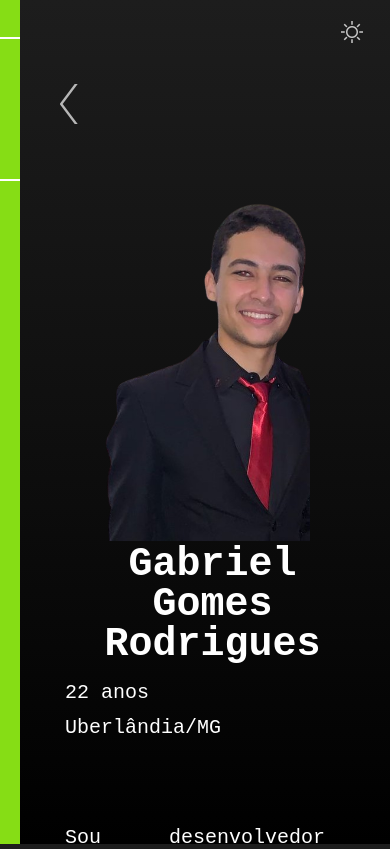
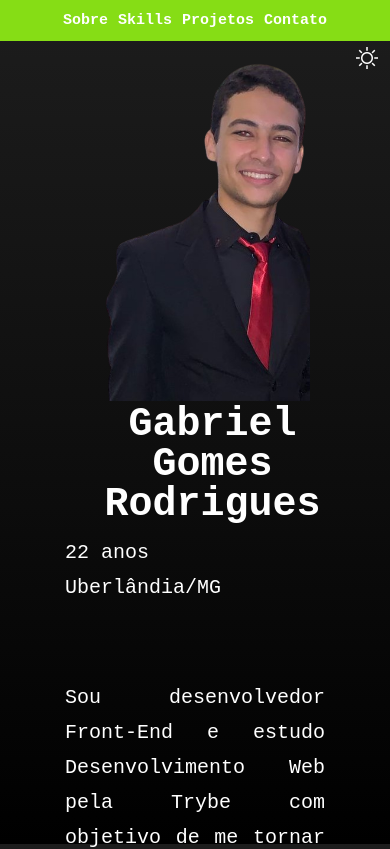
Before and after one commit to gabrielgr99/my-portfolio, a React (Create React App) app: page / in a window 390 px wide. Shown: the top 849 px of the page. Built offline with nearby package versions, Linux system fonts and the light colour scheme.

Commit message:
Conclui responsividade

```diff
--- a/src/App.css
+++ b/src/App.css
@@ -44,20 +44,25 @@ html {
 
 span {
   position: absolute;
-  right: 0;
+  right: 5px;
   width: 30px;
   height: 30px;
-  margin: 20px 20px;
+  margin-top: 8px;
+  font-variation-settings:
+  'FILL' 0,
+  'wght' 400,
+  'GRAD' 0,
+  'opsz' 48;
 }
 
 span:hover {
   cursor: pointer;
 }
 
-.material-symbols-outlined {
-  font-variation-settings:
-  'FILL' 0,
-  'wght' 400,
-  'GRAD' 0,
-  'opsz' 48
+.span-dark {
+  color: #fff;
 }
+
+.span-light {
+  color: #000;
+}
--- a/src/App.js
+++ b/src/App.js
@@ -25,7 +25,7 @@ function App() {
       <div>
         <link rel="stylesheet" href="https://fonts.googleapis.com/css2?family=Material+Symbols+Outlined:opsz,wght,FILL,GRAD@20..48,100..700,0..1,-50..200" />
 
-        <span onClick={ () => changeMode() } className="material-symbols-outlined">
+        <span onClick={ () => changeMode() } className={ `span-${ mode } material-symbols-outlined` }>
           sunny
         </span>
         <Switch>
--- a/src/components/Header.css
+++ b/src/components/Header.css
@@ -11,6 +11,8 @@ header nav {
 
 .link {
   display: flex;
+  justify-content: center;
+  align-items: center;
   padding: 5px 10px 5px 5px;
   background-color: #86dd15;
   color: transparent;
--- a/src/components/Header.jsx
+++ b/src/components/Header.jsx
@@ -1,5 +1,6 @@
 import { Link } from "react-router-dom";
 import "./Header.css";
+import "./HeaderResponsive.css";
 import AppContext from "../context/AppContext";
 import { useContext } from "react";
 
--- /dev/null
+++ b/src/components/HeaderResponsive.css
@@ -0,0 +1,69 @@
+@media screen and (max-width: 800px) {
+  #body::before {
+    background-color: transparent;
+  }
+
+  header {
+    display: block;
+  }
+
+  header nav {
+    display: flex;
+    width: 100%;
+    padding-top: 0;
+    justify-content: center;
+    background-color: #86dd15;
+  }
+
+  .arrow-polygon {
+    animation: none;
+  }
+
+  .link {
+    display: flex;
+    transform: none;
+    border-top: 3px solid transparent;
+    border-bottom: 3px solid transparent;
+    transition: none;
+    width: max-content;
+    padding: 5px;
+  }
+
+  .link-dark {
+    color: #fff;
+  }
+
+  .link-dark:hover {
+    border-bottom-color: #fff;
+  }
+
+  .link-light {
+    color: #000;
+  }
+
+  .link-light:hover {
+    border-bottom-color: #000;
+  }
+
+  .link:hover {
+    padding-left: 5px;
+  }
+}
+
+@media screen and (max-width: 560px) {
+  span {
+    margin-top: 46px;
+  }
+}
+
+@media screen and (max-width: 475px) {
+  .link {
+    font-size: 15px;
+  }
+}
+
+@media screen and (max-width: 375px) {
+  .link {
+    font-size: 12px;
+  }
+}
--- a/src/pages/AboutResponsive.css
+++ b/src/pages/AboutResponsive.css
@@ -30,6 +30,11 @@
     text-align: center;
     line-height: 40px;
   }
+
+  .footer-content-about {
+    position: relative;
+    margin-top: 30px;
+  }
 }
 
 @media screen and (max-width: 365px) {
@@ -45,10 +50,3 @@
     font-size: 30px;
   }
 }
-
-@media screen and (max-width: 935px) {
-  .footer-content-about {
-    position: relative;
-    margin-top: 30px;
-  }
-}
--- a/src/pages/ProjectsResponsive.css
+++ b/src/pages/ProjectsResponsive.css
@@ -1,3 +1,9 @@
+@media screen and (max-width: 800px) {
+  #project-list {
+    margin-top: 30px;
+  }
+}
+
 @media screen and (max-width: 590px) {
   #project-list {
     flex-direction: column;
```
